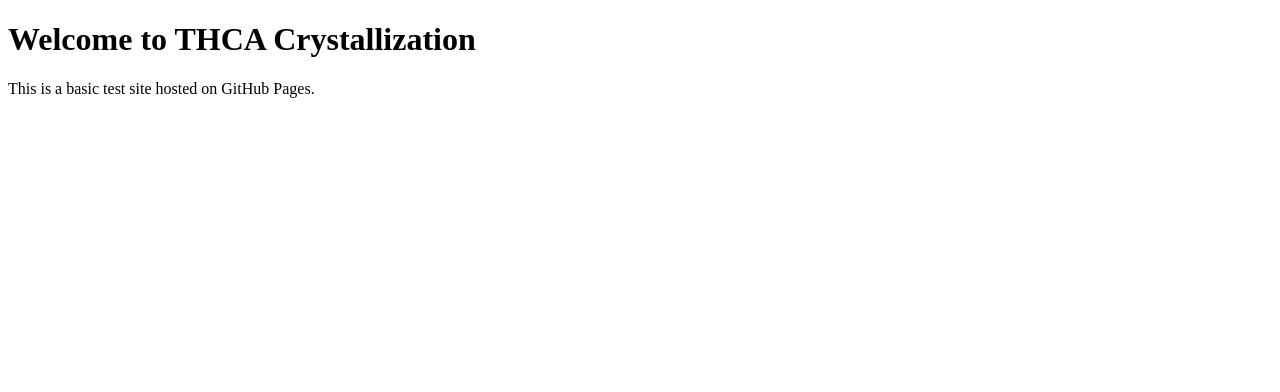
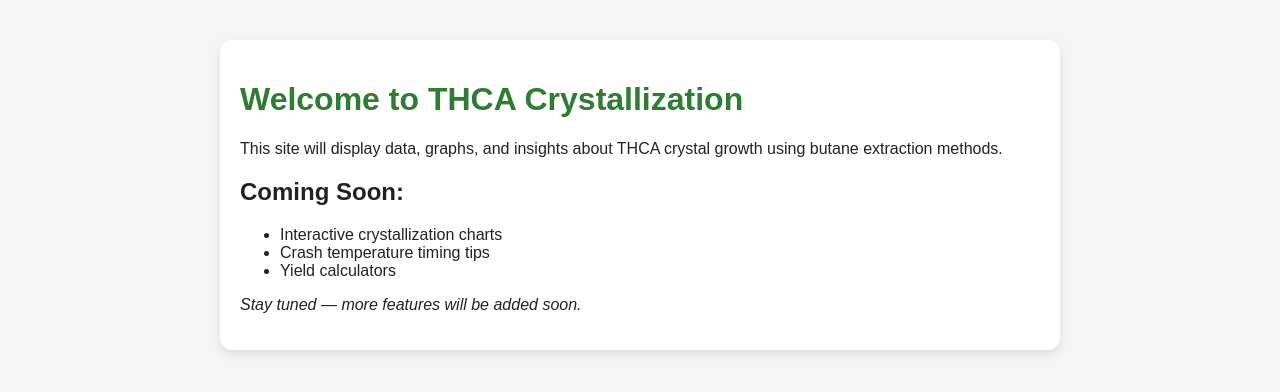
Before and after one commit to wassstyu/thca-site-cry, a plain HTML site: page index.html in a window 1280 px wide. Drawn offline with Linux system fonts and the light colour scheme.

Commit message:
Update index.html

```diff
--- a/index.html
+++ b/index.html
@@ -1,10 +1,41 @@
 <!DOCTYPE html>
 <html>
 <head>
+  <meta charset="UTF-8">
   <title>THCA Crystallization</title>
+  <style>
+    body {
+      font-family: Arial, sans-serif;
+      margin: 40px;
+      background-color: #f5f5f5;
+      color: #222;
+    }
+    h1 {
+      color: #2e7d32;
+    }
+    .container {
+      background: white;
+      padding: 20px;
+      border-radius: 12px;
+      box-shadow: 0 4px 8px rgba(0,0,0,0.1);
+      max-width: 800px;
+      margin: auto;
+    }
+  </style>
 </head>
 <body>
-  <h1>Welcome to THCA Crystallization</h1>
-  <p>This is a basic test site hosted on GitHub Pages.</p>
+  <div class="container">
+    <h1>Welcome to THCA Crystallization</h1>
+    <p>This site will display data, graphs, and insights about THCA crystal growth using butane extraction methods.</p>
+
+    <h2>Coming Soon:</h2>
+    <ul>
+      <li>Interactive crystallization charts</li>
+      <li>Crash temperature timing tips</li>
+      <li>Yield calculators</li>
+    </ul>
+
+    <p><em>Stay tuned — more features will be added soon.</em></p>
+  </div>
 </body>
 </html>
```
